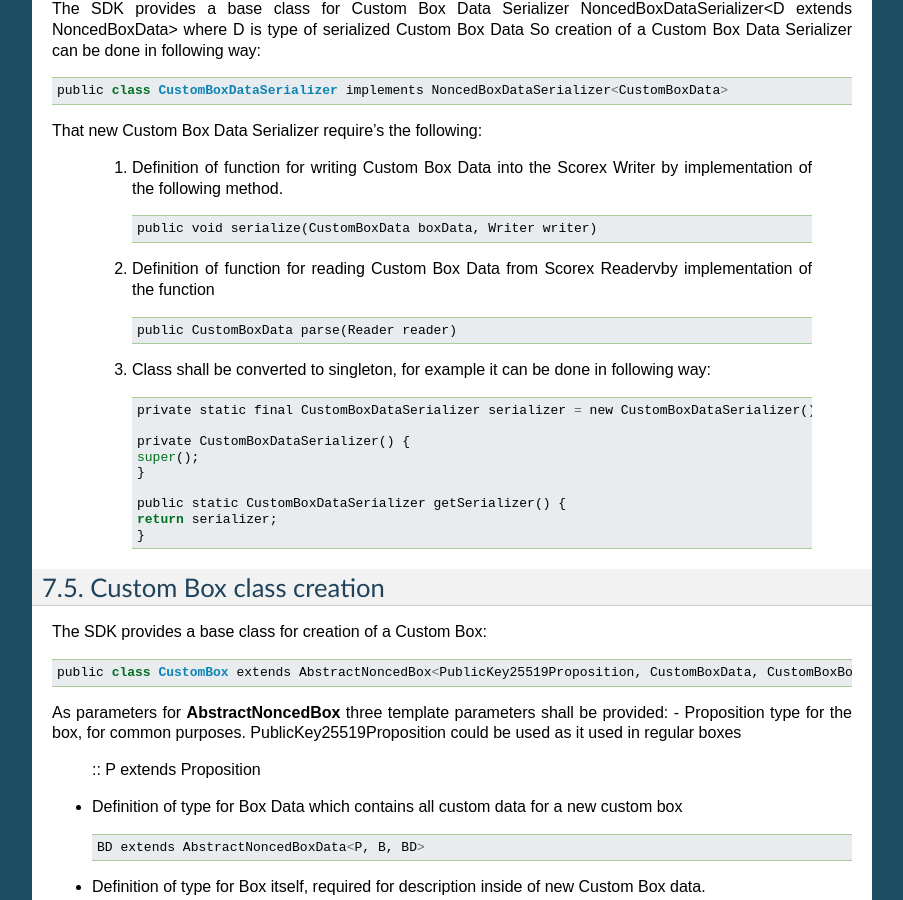
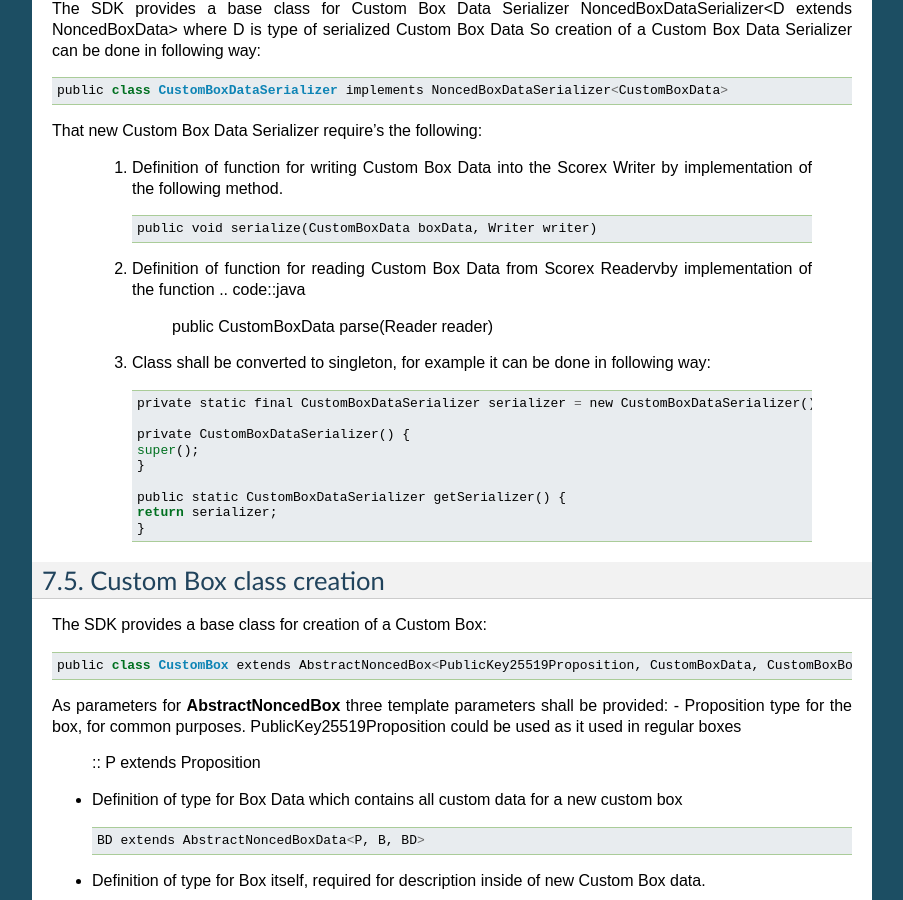
Before and after one commit to megaluck/documentation, a Sphinx documentation site: the page built from docs/introduction/07-Sidechain-SDK-extension.rst, in a window 1280 px wide and 900 px high, scrolled down 3988 px. Shown: the whole window, without its empty margins (198-1101 px from the left). Built offline with Sphinx 7.4.7, drawn with Linux system fonts in a browser that asks for light colours.

Commit message:
test for java syntax

```diff
--- a/docs/introduction/07-Sidechain-SDK-extension.rst
+++ b/docs/introduction/07-Sidechain-SDK-extension.rst
@@ -223,7 +223,7 @@ That new Custom Box Data Serializer require's the following:
       public void serialize(CustomBoxData boxData, Writer writer)
 
   2. Definition of function for reading Custom Box Data from Scorex Readervby implementation of the function
-     ::
+     .. code::java
       public CustomBoxData parse(Reader reader)
 
   3. Class shall be converted to singleton, for example it can be done in following way:
```
